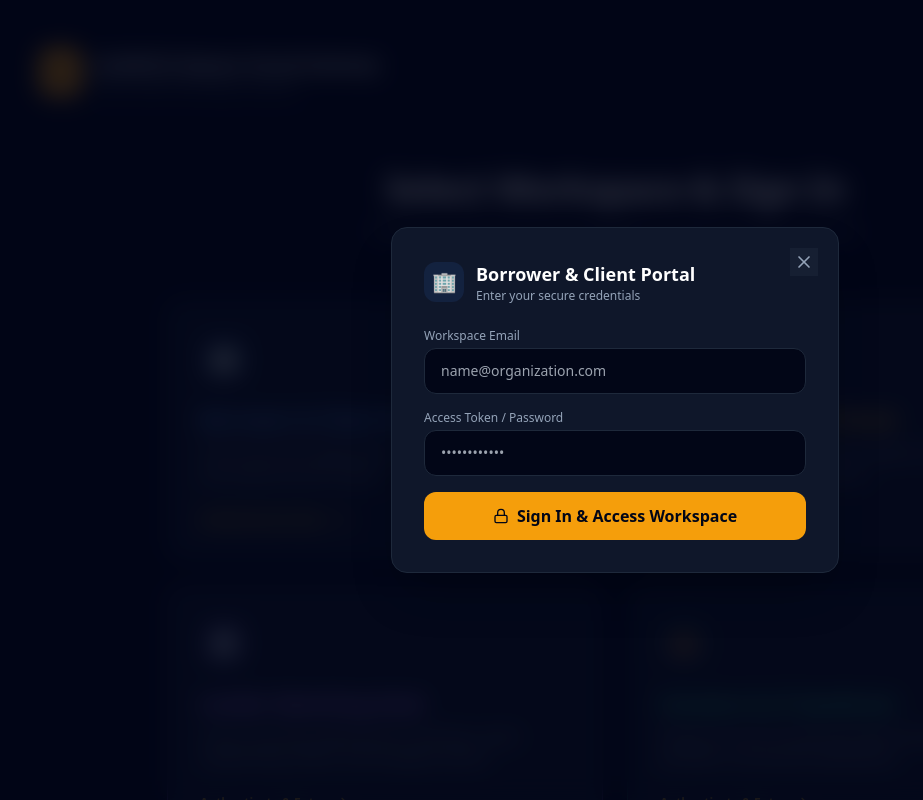
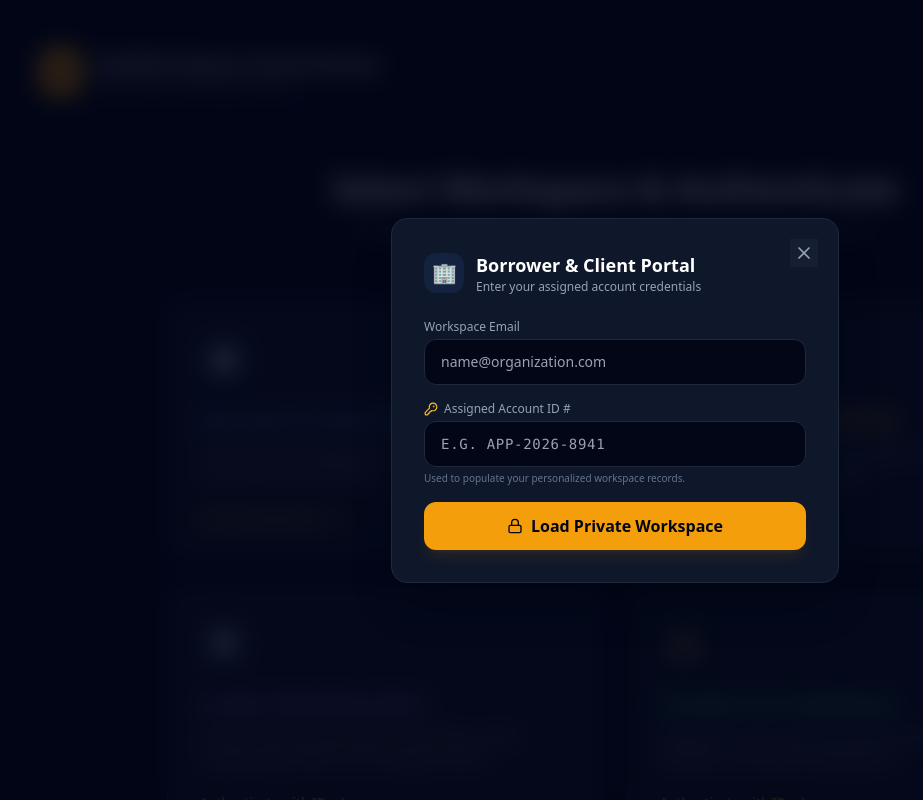
Before and after one commit to glinfico/ai-powered-funding-BaaS, a React (Vite) app: page /portal in a window 1280 px wide. Both pictures are taken after a click on the element 410 px from the left and 430 px from the top of the page. Shown: the top 800 px of the page, without its empty margins (25-948 px from the left). Built offline with nearby package versions, Linux system fonts and the light colour scheme; no server answers.

Commit message:
feat: add Account Assigned ID # authentication to Master Portal gateway for dynamic workspace population

```diff
--- a/src/pages/portal/PortalHome.jsx
+++ b/src/pages/portal/PortalHome.jsx
@@ -1,12 +1,12 @@
 import React, { useState } from 'react';
 import { useNavigate } from 'react-router-dom';
-import { Lock, ShieldCheck, ArrowRight, X, Loader2 } from 'lucide-react';
+import { Lock, ShieldCheck, ArrowRight, X, Loader2, KeyRound } from 'lucide-react';
 
 export default function PortalHome() {
   const navigate = useNavigate();
   const [selectedRole, setSelectedRole] = useState(null);
   const [email, setEmail] = useState('');
-  const [password, setPassword] = useState('');
+  const [accountId, setAccountId] = useState('');
   const [loading, setLoading] = useState(false);
   const [error, setError] = useState('');
 
@@ -18,7 +18,8 @@ export default function PortalHome() {
       icon: '🏢',
       path: '/portal/borrower',
       color: 'border-blue-500/30 hover:border-blue-500 text-blue-400',
-      bg: 'bg-blue-500/10'
+      bg: 'bg-blue-500/10',
+      idPlaceholder: 'e.g. APP-2026-8941'
     },
     {
       id: 'broker',
@@ -27,7 +28,8 @@ export default function PortalHome() {
       icon: '🤝',
       path: '/portal/broker',
       color: 'border-amber-500/30 hover:border-amber-500 text-amber-400',
-      bg: 'bg-amber-500/10'
+      bg: 'bg-amber-500/10',
+      idPlaceholder: 'e.g. BRK-5042'
     },
     {
       id: 'lender',
@@ -36,7 +38,8 @@ export default function PortalHome() {
       icon: '🏛️',
       path: '/portal/lender',
       color: 'border-purple-500/30 hover:border-purple-500 text-purple-400',
-      bg: 'bg-purple-500/10'
+      bg: 'bg-purple-500/10',
+      idPlaceholder: 'e.g. LND-3091'
     },
     {
       id: 'investor',
@@ -45,12 +48,15 @@ export default function PortalHome() {
       icon: '💼',
       path: '/portal/investor',
       color: 'border-emerald-500/30 hover:border-emerald-500 text-emerald-400',
-      bg: 'bg-emerald-500/10'
+      bg: 'bg-emerald-500/10',
+      idPlaceholder: 'e.g. I-10492'
     }
   ];
 
   const handleCardClick = (role) => {
     setSelectedRole(role);
+    setEmail('');
+    setAccountId('');
     setError('');
   };
 
@@ -61,12 +67,12 @@ export default function PortalHome() {
 
     setTimeout(() => {
       setLoading(false);
-      if (!email || !password) {
-        setError('Please enter valid workspace credentials.');
+      if (!email || !accountId) {
+        setError('Please enter both your Workspace Email and Assigned Account ID #.');
         return;
       }
-      // Route securely to the selected workspace
-      navigate(selectedRole.path);
+      // Securely pass account context and route to private workspace
+      navigate(selectedRole.path, { state: { accountId, email } });
     }, 800);
   };
 
@@ -89,9 +95,9 @@ export default function PortalHome() {
       {/* Main Selection Grid */}
       <div className="max-w-4xl mx-auto w-full my-12">
         <div className="text-center mb-10">
-          <h2 className="text-3xl md:text-4xl font-black tracking-tight mb-3">Select Workspace & Sign In</h2>
+          <h2 className="text-3xl md:text-4xl font-black tracking-tight mb-3">Select Workspace & Authenticate</h2>
           <p className="text-slate-400 text-sm max-w-lg mx-auto">
-            Choose your designated portal role below to authenticate and access your secure private workspace.
+            Choose your portal role and enter your Assigned Account ID to populate your secure private workspace.
           </p>
         </div>
 
@@ -110,7 +116,7 @@ export default function PortalHome() {
                 <p className="text-sm text-slate-400 leading-relaxed mb-6">{role.desc}</p>
               </div>
               <div className="flex items-center gap-2 text-xs font-bold text-amber-400">
-                Authenticate & Enter <ArrowRight className="w-4 h-4 group-hover:translate-x-1 transition-transform" />
+                Authenticate with ID <ArrowRight className="w-4 h-4 group-hover:translate-x-1 transition-transform" />
               </div>
             </div>
           ))}
@@ -134,7 +140,7 @@ export default function PortalHome() {
               </div>
               <div>
                 <h3 className="text-lg font-bold">{selectedRole.title}</h3>
-                <p className="text-xs text-slate-400">Enter your secure credentials</p>
+                <p className="text-xs text-slate-400">Enter your assigned account credentials</p>
               </div>
             </div>
 
@@ -158,24 +164,27 @@ export default function PortalHome() {
               </div>
 
               <div>
-                <label className="block text-xs font-medium text-slate-400 mb-1">Access Token / Password</label>
+                <label className="block text-xs font-medium text-slate-400 mb-1 flex items-center gap-1.5">
+                  <KeyRound className="w-3.5 h-3.5 text-amber-400" /> Assigned Account ID #
+                </label>
                 <input
-                  type="password"
+                  type="text"
                   required
-                  value={password}
-                  onChange={(e) => setPassword(e.target.value)}
-                  placeholder="••••••••••••"
-                  className="w-full bg-slate-950 border border-slate-800 rounded-xl px-4 py-3 text-sm text-white focus:outline-none focus:border-amber-500"
+                  value={accountId}
+                  onChange={(e) => setAccountId(e.target.value)}
+                  placeholder={selectedRole.idPlaceholder}
+                  className="w-full bg-slate-950 border border-slate-800 rounded-xl px-4 py-3 text-sm text-white font-mono tracking-wider focus:outline-none focus:border-amber-500 uppercase"
                 />
+                <p className="text-[10px] text-slate-500 mt-1">Used to populate your personalized workspace records.</p>
               </div>
 
               <button
                 type="submit"
                 disabled={loading}
-                className="w-full bg-amber-500 hover:bg-amber-400 text-slate-950 font-bold py-3 rounded-xl transition-all flex items-center justify-center gap-2 mt-2"
+                className="w-full bg-amber-500 hover:bg-amber-400 text-slate-950 font-bold py-3 rounded-xl transition-all flex items-center justify-center gap-2 mt-2 shadow-lg shadow-amber-500/10"
               >
                 {loading ? <Loader2 className="w-5 h-5 animate-spin" /> : <Lock className="w-4 h-4" />}
-                Sign In & Access Workspace
+                Load Private Workspace
               </button>
             </form>
           </div>
```
